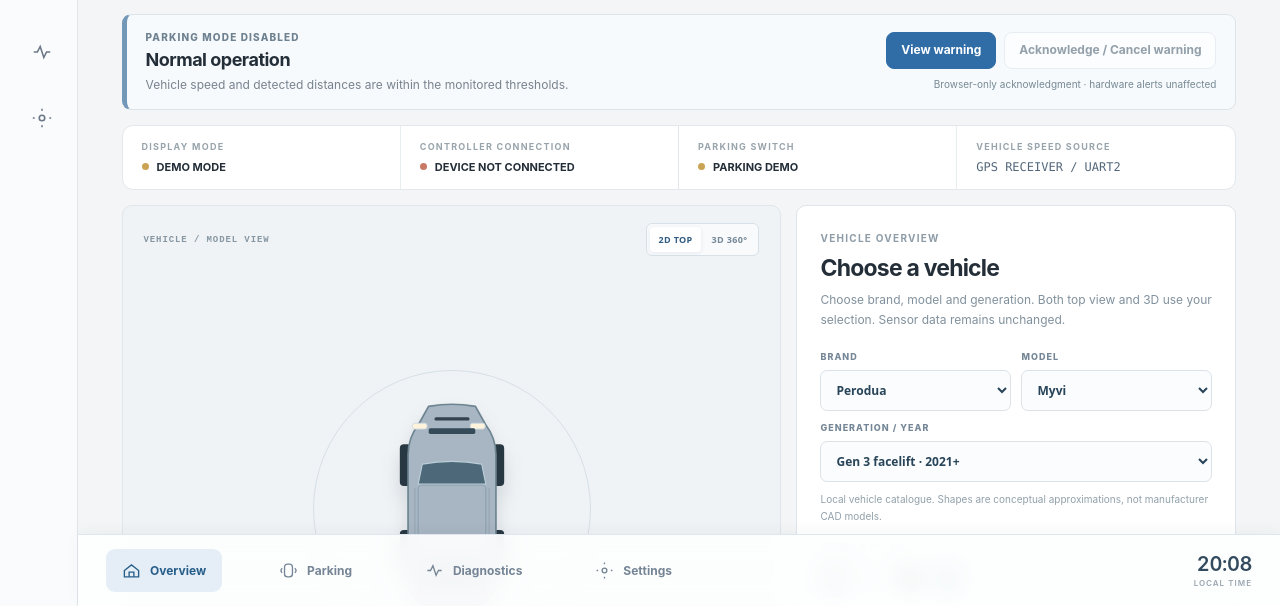
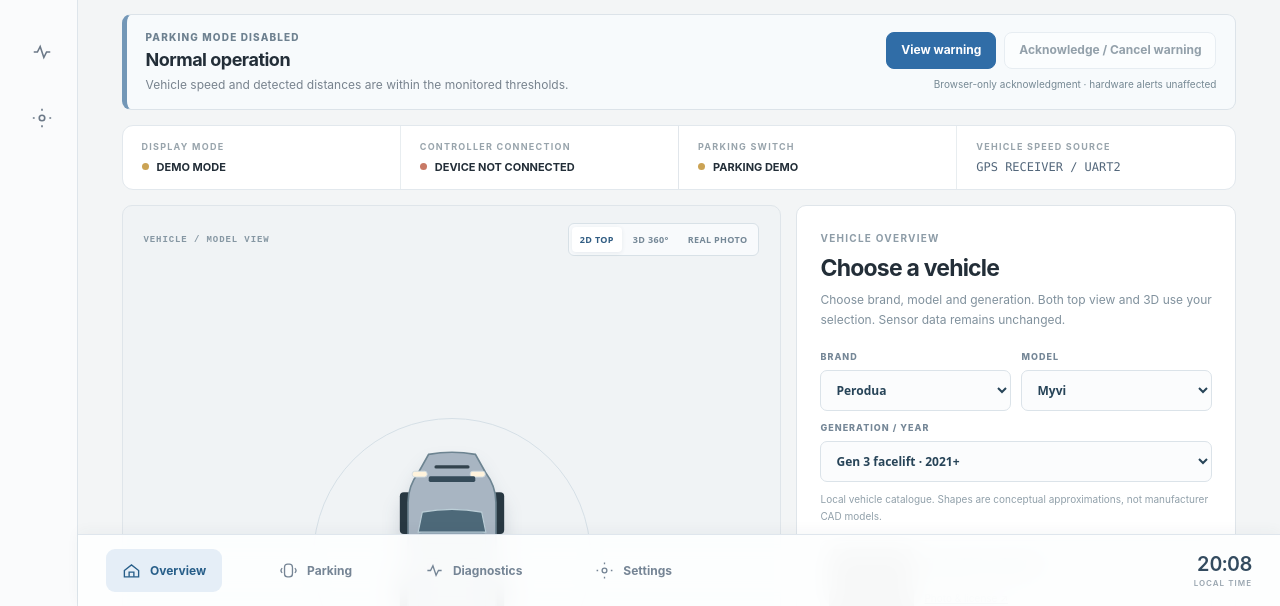
Before and after one commit to muhdmunir961-byte/parksense-dashboard, a website: page public/index.html in a window 1280 px wide. Both pictures are taken after a click on the button "2D TOP". Shown: the part 194-800 px from the top of the page. Drawn offline with Linux system fonts and the light colour scheme; grey boxes are pictures that could not be loaded.

Commit message:
Display Creative Commons real car references and optional licensed Saga 1985 3D viewer

```diff
--- a/public/index.html
+++ b/public/index.html
@@ -205,6 +205,19 @@ body.warning-open{overflow:hidden}
 .viewer-presets button{border:0;background:transparent;border-radius:4px;color:#667e91;font-size:10px;font-weight:700;padding:7px 8px}
 .viewer-presets button:hover{background:#e8f0f6}.viewer-presets button[aria-pressed="true"]{background:#dceaf6;color:#295f91}
 @media(max-width:380px){.viewer-presets{top:10px;right:8px;gap:1px}.viewer-presets button{padding:6px;font-size:9px}}
+
+.preview-actions{flex-wrap:wrap}.preview-actions button[hidden]{display:none!important}
+.photo-pane,.licensed-pane{width:100%;align-self:stretch;min-height:300px;display:flex;flex-direction:column;justify-content:center;background:#eef2f5;z-index:2}
+.photo-pane[hidden],.licensed-pane[hidden],.reference-snippet[hidden]{display:none!important}
+.photo-pane img{width:100%;height:100%;max-height:365px;min-height:210px;object-fit:contain}
+.photo-credit{display:flex;justify-content:space-between;gap:10px;padding:10px 12px;background:#fff;font-size:10px}
+.photo-credit a,.reference-snippet a,.licensed-pane a{color:#29628d;text-decoration:underline}
+.reference-snippet{display:flex;align-items:center;gap:10px;padding:8px;border:1px solid #dae3e9;border-radius:7px;margin:0 0 17px;background:#f8fafb}
+.reference-snippet img{object-fit:cover;width:85px;height:62px;flex:none;border-radius:4px;background:#dce5ed}
+.reference-snippet>div{display:flex;flex-direction:column;gap:3px}
+.reference-snippet strong{font-size:11px}.reference-snippet small,.reference-snippet a{font-size:10px;color:#718696}
+.licensed-pane iframe{height:370px;width:100%;border:0}.licensed-pane p{margin:0;text-align:center;background:#fff;padding:8px 10px;font-size:10px;color:#748692}
+@media(max-width:650px){.photo-credit{flex-direction:column;align-items:start}.licensed-pane iframe{height:300px}}
 </style></head><body><div class="shell">
   <aside class="sidebar" aria-label="Primary navigation">
     <div class="brand"><div class="brandmark" aria-hidden="true">P<span style="color:#8bb4a4;font-size:12px;margin-left:1px">/</span></div><div><div class="brand-title">ParkSense</div><div class="brand-caption">VEHICLE INTERFACE</div></div></div>
@@ -228,8 +241,8 @@ body.warning-open{overflow:hidden}
       </section>
       <section class="vehicle-overview" aria-label="Car profile">
   <div class="car-preview">
-    <div class="preview-top"><span>VEHICLE / MODEL VIEW</span><div class="preview-actions"><button type="button" class="view-mode active" id="view2D" aria-pressed="true">2D TOP</button><button type="button" class="view-mode" id="view3D" aria-pressed="false">3D 360°</button></div></div>
-    <div class="car-stage"><div id="carDrawing" aria-hidden="true"></div><canvas id="car3dCanvas" hidden tabindex="0" aria-label="Interactive conceptual 360 degree car. Drag to rotate, scroll to zoom."></canvas><span class="front" id="carFront">FRONT ↑</span><span class="viewer-instructions" id="viewerInstructions" hidden>DRAG TO ROTATE · PINCH TO ZOOM</span>
+    <div class="preview-top"><span>VEHICLE / MODEL VIEW</span><div class="preview-actions"><button type="button" class="view-mode active" id="view2D" aria-pressed="true">2D TOP</button><button type="button" class="view-mode" id="view3D" aria-pressed="false">3D 360°</button><button type="button" class="view-mode" id="viewPhoto" aria-pressed="false" hidden>REAL PHOTO</button><button type="button" class="view-mode" id="viewLicensed" aria-pressed="false" hidden>REAL 3D</button></div></div>
+    <div class="car-stage"><div id="carDrawing" aria-hidden="true"></div><canvas id="car3dCanvas" hidden tabindex="0" aria-label="Interactive conceptual 360 degree car. Drag to rotate, scroll to zoom."></canvas><div class="photo-pane" id="photoPane" hidden><img id="realPhoto" loading="lazy" decoding="async" referrerpolicy="no-referrer" alt="Licensed photograph of selected vehicle"><div class="photo-credit"><span id="realPhotoCaption"></span><a id="realPhotoLink" target="_blank" rel="noopener noreferrer">Photo & license ↗</a></div></div><div class="licensed-pane" id="licensedPane" hidden><iframe id="licensedFrame" title="Creator's licensed Proton Saga 3D viewer" sandbox="allow-scripts allow-same-origin allow-presentation" allow="fullscreen" allowfullscreen referrerpolicy="no-referrer"></iframe><p>Real 3D reference · <a href="https://sketchfab.com/3d-models/proton-saga-car-red-1985-7e8adb5d0d2e4dfca405e07567835406" target="_blank" rel="noopener noreferrer">zairiq-123</a> / Sketchfab / <a href="https://creativecommons.org/licenses/by/4.0/" target="_blank" rel="noopener noreferrer">CC BY</a></p></div><span class="front" id="carFront">FRONT ↑</span><span class="viewer-instructions" id="viewerInstructions" hidden>DRAG TO ROTATE · PINCH TO ZOOM</span>
 <div class="viewer-presets" id="viewerPresets" hidden aria-label="3D camera views"><button type="button" data-angle="front">Front</button><button type="button" data-angle="side">Side</button><button type="button" data-angle="top">Top</button><button type="button" data-angle="rear">Rear</button></div></div>
     <div class="preview-bottom"><div><h2 id="carName">Perodua Myvi</h2><small id="carDescription">Choose model and generation</small></div><div class="preview-meta"><small id="carPaint">SILVER</small><span id="carModelAccuracy">CONCEPT VISUAL</span></div></div>
   </div>
@@ -239,7 +252,7 @@ body.warning-open{overflow:hidden}
 <label for="chooseBrand">BRAND<select id="chooseBrand"></select></label>
 <label for="chooseModel">MODEL<select id="chooseModel"></select></label>
 <label for="chooseGeneration">GENERATION / YEAR<select id="chooseGeneration"></select></label>
-</div><div class="catalog-caption">Local vehicle catalogue. Shapes are conceptual approximations, not manufacturer CAD models.</div><span class="body-options-title">VEHICLE COLOR</span>
+</div><div class="catalog-caption">Local vehicle catalogue. Shapes are conceptual approximations, not manufacturer CAD models.</div><div id="referenceSnippet" class="reference-snippet" hidden><img id="referenceThumb" alt="Real source photograph" loading="lazy" referrerpolicy="no-referrer"><div><strong>Real vehicle reference</strong><small id="referenceTitle"></small><a id="referenceLink" target="_blank" rel="noopener noreferrer">Photo & license ↗</a></div></div><span class="body-options-title">VEHICLE COLOR</span>
     <div class="paint-options" role="group" aria-label="Car illustration color">
       <button data-carpaint="silver" style="background:#a8b5c2" aria-label="Silver" title="Silver"></button>
       <button data-carpaint="white" style="background:#e5eaf0" aria-label="White" title="White"></button>
@@ -774,6 +787,7 @@ body.warning-open{overflow:hidden}
     try{localStorage.setItem('ps-brand',selectedBrand);localStorage.setItem('ps-model',selectedModel);localStorage.setItem('ps-generation',selectedGen)}catch{}
     updateIllustration();
     updateVehicle3D();
+    updateMediaReference();
   }
   $('chooseBrand').addEventListener('change',()=>{selectedBrand=$('chooseBrand').value;selectedModel='';selectedGen='';setVehicleSelection()});
   $('chooseModel').addEventListener('change',()=>{selectedModel=$('chooseModel').value;selectedGen='';setVehicleSelection()});
@@ -938,8 +952,10 @@ body.warning-open{overflow:hidden}
     $('view2D').setAttribute('aria-pressed',String(!active));$('view3D').setAttribute('aria-pressed',String(active));
     if(active){orbit.yaw=-.48;orbit.pitch=.82;orbit.zoom=1;scheduleCarDraw()}
   }
-  $('view2D').addEventListener('click',()=>set3DView(false));
-  $('view3D').addEventListener('click',()=>set3DView(true));
+  $('view2D').addEventListener('click',()=>setVehicleView('top'));
+  $('view3D').addEventListener('click',()=>setVehicleView('3d'));
+  $('viewPhoto').addEventListener('click',()=>setVehicleView('photo'));
+  $('viewLicensed').addEventListener('click',()=>setVehicleView('licensed'));
 
   const activePointers=new Map();
   let pinchStart=null;
@@ -1002,6 +1018,49 @@ body.warning-open{overflow:hidden}
     }
   });
   window.addEventListener('resize',scheduleCarDraw);
+
+
+  // Real photography is licensed separately. It is NOT the texture/mesh of the 3D model.
+  const realRefs={
+    myvi1:['Perodua Myvi EZi original look 2006.jpg','Saifol · Attribution required'],
+    myvi1f:['Perodua Myvi EZi original look 2006.jpg','Saifol · Pre-facelift reference'],
+    myvi2:['Perodua Myvi (1).jpg','Bindydad123 · CC BY-SA 4.0'],
+    myvi2f:['Perodua Myvi (1).jpg','Bindydad123 · Pre-facelift reference'],
+    myvi3:['2018 Myvi Advance.jpg','Pdudkronos · CC BY-SA 4.0'],
+    myvi3f:['2021 Perodua Myvi 1.5 AV (Malaysia) front view.png','Automachi · CC BY 3.0'],
+    saga1:['Proton Saga 1985.jpg','Liauzh · CC BY-SA 4.0']
+  };
+  const saga3DURL='https://sketchfab.com/models/7e8adb5d0d2e4dfca405e07567835406/embed?autostart=1&ui_controls=1&ui_infos=1';
+  let realRef=null,licensedReady=false,vehicleView='top';
+  function updateMediaReference(){
+    realRef=realRefs[vehicleMeta?.profile]||null;
+    licensedReady=vehicleMeta?.profile==='saga1';
+    $('referenceSnippet').hidden=!realRef;$('viewPhoto').hidden=!realRef;$('viewLicensed').hidden=!licensedReady;
+    if(realRef){
+      const file=encodeURIComponent(realRef[0]).replace(/%20/g,'_');
+      const image='https://commons.wikimedia.org/wiki/Special:FilePath/'+file+'?width=720';
+      const page='https://commons.wikimedia.org/wiki/File:'+file;
+      $('referenceThumb').src=image;$('realPhoto').src=image;
+      $('referenceTitle').textContent=realRef[1];
+      $('realPhotoCaption').textContent=vehicleMeta.brand+' '+vehicleMeta.model+' · '+vehicleMeta.generation;
+      $('referenceLink').href=page;$('realPhotoLink').href=page;
+      $('referenceThumb').alt='Actual '+vehicleMeta.model+' photo by '+realRef[1];
+      $('realPhoto').alt=$('referenceThumb').alt;
+    }else{$('referenceThumb').removeAttribute('src');$('realPhoto').removeAttribute('src')}
+    if(vehicleView==='photo'&&!realRef||vehicleView==='licensed'&&!licensedReady)setVehicleView('3d');
+  }
+  function setVehicleView(view){
+    if(view==='photo'&&!realRef||view==='licensed'&&!licensedReady)return;
+    vehicleView=view;
+    set3DView(view==='3d');
+    $('carDrawing').hidden=view!=='top';$('carFront').hidden=view!=='top';
+    $('photoPane').hidden=view!=='photo';$('licensedPane').hidden=view!=='licensed';
+    if(view==='licensed')$('licensedFrame').src=saga3DURL;
+    else if($('licensedFrame').getAttribute('src'))$('licensedFrame').removeAttribute('src');
+    [['view2D','top'],['view3D','3d'],['viewPhoto','photo'],['viewLicensed','licensed']].forEach(([id,state])=>{
+      $(id).classList.toggle('active',view===state);$(id).setAttribute('aria-pressed',String(view===state))
+    });
+  }
 
   function updateIllustration(){
     const car=vehicleMeta?modelTopSvg():carSvg();
```
